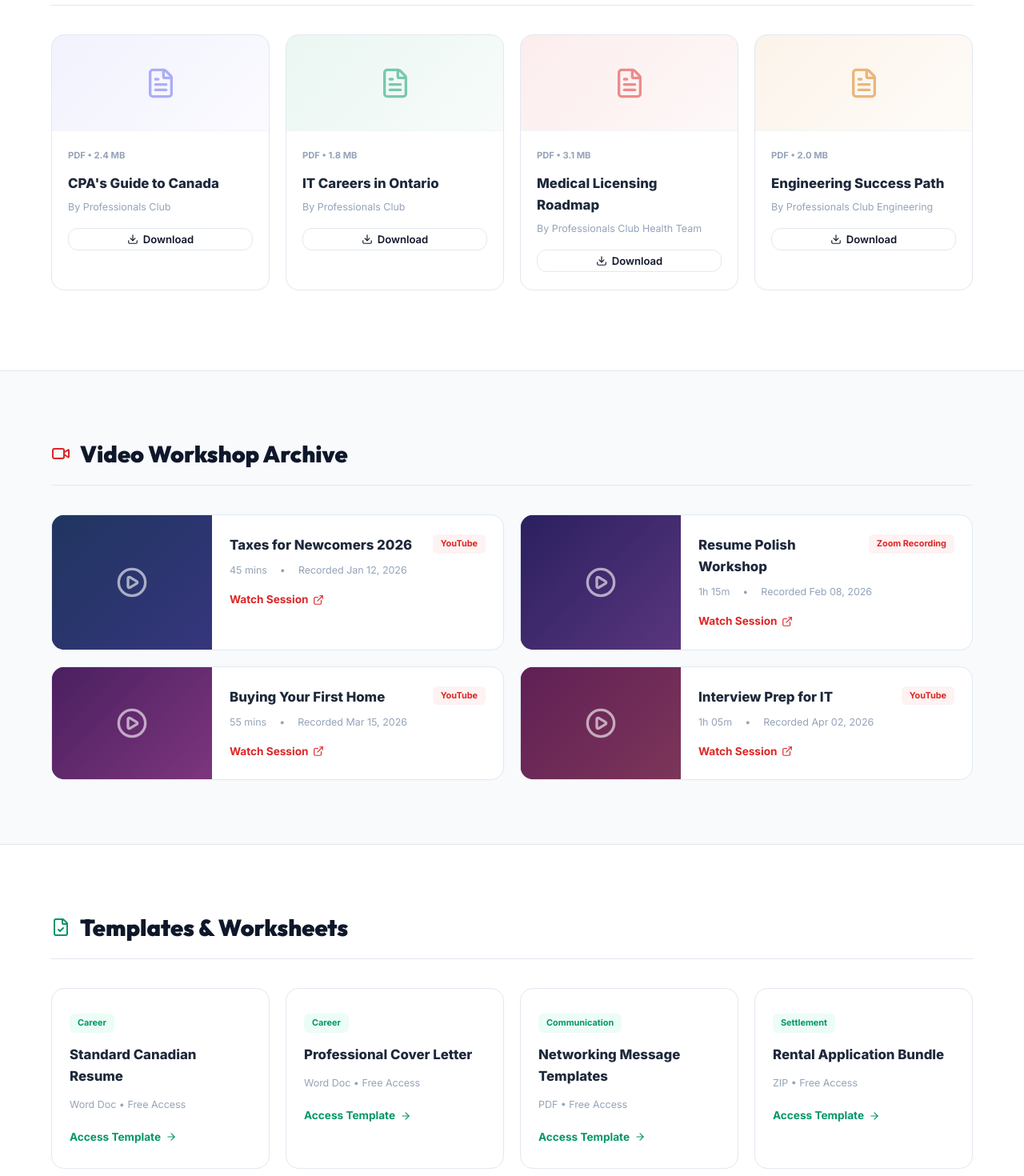
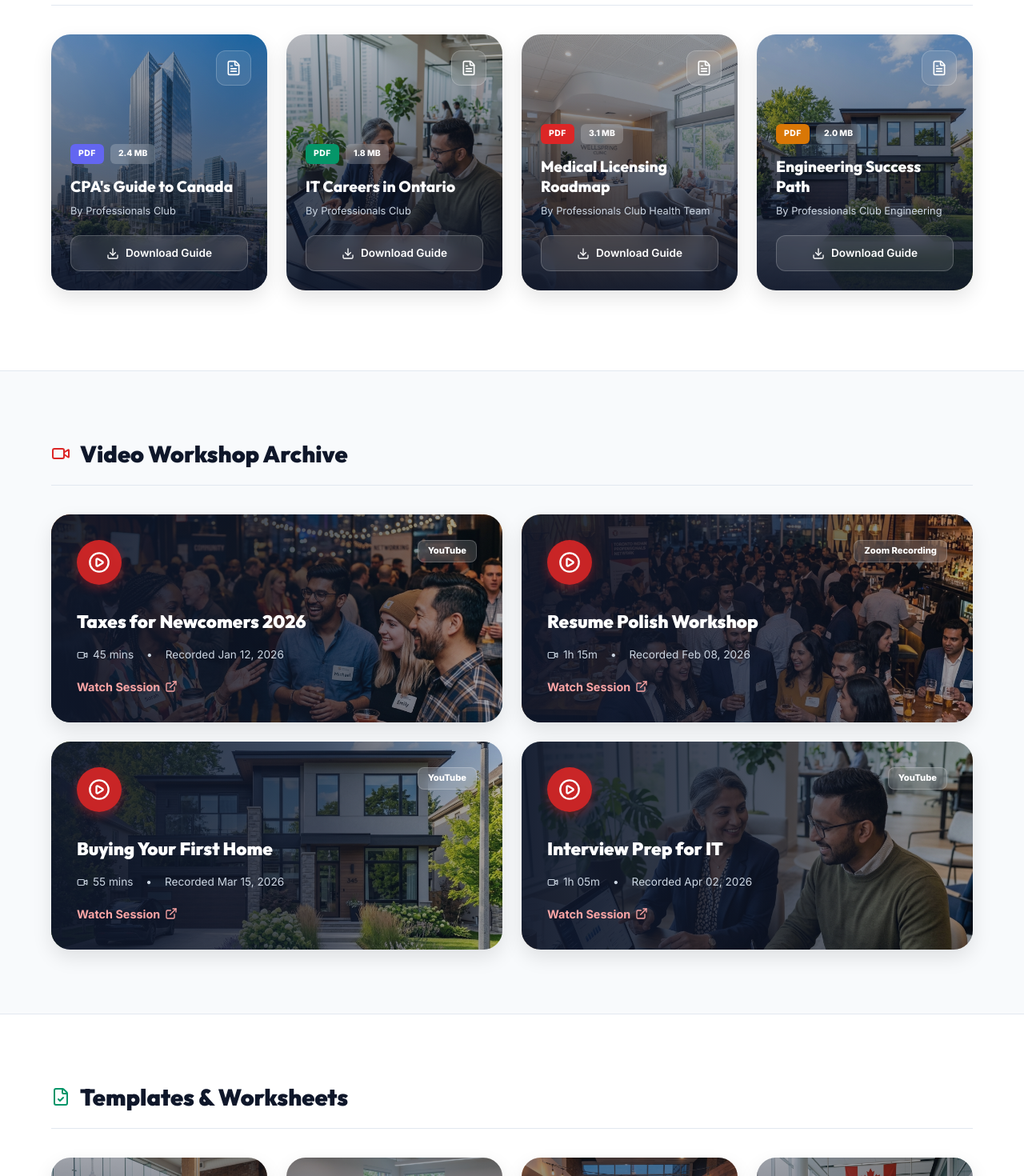
Before and after one commit to uditguptaca/professionalsclub, a Next.js app: page /resources in a window 1280 px wide. Shown: the part 600-2070 px from the top of the page at 80% size. Built offline with nearby package versions, Linux system fonts and the light colour scheme.

Commit message:
Complete site-wide mass design overhaul to image-rich components for About, Settlement, Resources, and News pages

```diff
--- a/src/app/resources/page.tsx
+++ b/src/app/resources/page.tsx
@@ -58,20 +58,25 @@ export default function ResourcesPage() {
             <BookOpen size={24} style={{ color: '#6366f1' }} />
             <h2 style={{ fontSize: '1.8rem', fontWeight: 900, fontFamily: 'var(--font-display)' }}>E-Books & Detailed Guides</h2>
           </div>
-          <div style={{ display: 'grid', gridTemplateColumns: 'repeat(4, 1fr)', gap: 20 }}>
+          <div style={{ display: 'grid', gridTemplateColumns: 'repeat(4, 1fr)', gap: 24 }}>
             {ebooks.map((book, idx) => (
-              <div key={idx} style={{ borderRadius: 16, border: '1px solid #e2e8f0', overflow: 'hidden', transition: 'box-shadow 0.2s', background: 'white' }}>
-                <div style={{ height: 120, background: `linear-gradient(135deg, ${book.color}15, ${book.color}08)`, display: 'flex', alignItems: 'center', justifyContent: 'center', borderBottom: '1px solid #f1f5f9' }}>
-                  <FileText size={40} style={{ color: book.color, opacity: 0.5 }} />
+              <div key={idx} style={{ position: 'relative', height: 320, borderRadius: 24, overflow: 'hidden', transition: 'transform 0.2s, box-shadow 0.2s', boxShadow: '0 10px 25px rgba(0,0,0,0.1)' }} className="hover:-translate-y-1 hover:shadow-xl">
+                <Image src={["/finance_bg.png", "/career-mentorship.png", "/healthcare_bg.png", "/housing_bg.png"][idx % 4]} alt={book.title} fill style={{ objectFit: 'cover' }} />
+                <div style={{ position: 'absolute', inset: 0, background: 'linear-gradient(to top, rgba(15,23,42,0.95) 0%, rgba(15,23,42,0.6) 50%, rgba(15,23,42,0.3) 100%)' }} />
+
+                <div style={{ position: 'absolute', top: 20, right: 20, width: 44, height: 44, borderRadius: 12, background: 'rgba(255,255,255,0.1)', backdropFilter: 'blur(8px)', border: '1px solid rgba(255,255,255,0.2)', display: 'flex', alignItems: 'center', justifyContent: 'center' }}>
+                  <FileText size={20} style={{ color: 'white' }} />
                 </div>
-                <div style={{ padding: '22px 20px' }}>
-                  <div style={{ display: 'flex', justifyContent: 'space-between', alignItems: 'center', marginBottom: 12 }}>
-                    <span style={{ fontSize: '0.7rem', fontWeight: 700, color: '#94a3b8' }}>{book.type} &#8226; {book.size}</span>
+
+                <div style={{ position: 'absolute', bottom: 0, left: 0, right: 0, padding: 24 }}>
+                  <div style={{ display: 'flex', gap: 8, marginBottom: 16 }}>
+                    <span style={{ fontSize: '0.65rem', fontWeight: 800, color: 'white', padding: '4px 10px', background: book.color, borderRadius: 6, letterSpacing: '0.05em' }}>{book.type}</span>
+                    <span style={{ fontSize: '0.65rem', fontWeight: 800, color: 'white', padding: '4px 10px', background: 'rgba(255,255,255,0.2)', backdropFilter: 'blur(4px)', borderRadius: 6 }}>{book.size}</span>
                   </div>
-                  <h3 style={{ fontWeight: 800, fontSize: '1.05rem', marginBottom: 6, color: '#1e293b' }}>{book.title}</h3>
-                  <p style={{ fontSize: '0.78rem', color: '#94a3b8', marginBottom: 16 }}>By {book.author}</p>
-                  <button className="btn btn-outline btn-sm" style={{ width: '100%', display: 'flex', alignItems: 'center', justifyContent: 'center', gap: 6, background: 'white', fontSize: '0.82rem' }}>
-                    <Download size={14} /> Download
+                  <h3 style={{ fontWeight: 800, fontSize: '1.2rem', marginBottom: 8, color: 'white', lineHeight: 1.3, fontFamily: 'var(--font-display)' }}>{book.title}</h3>
+                  <p style={{ fontSize: '0.8rem', color: '#cbd5e1', marginBottom: 20 }}>By {book.author}</p>
+                  <button className="btn" style={{ width: '100%', display: 'flex', alignItems: 'center', justifyContent: 'center', gap: 8, background: 'rgba(255,255,255,0.1)', color: 'white', border: '1px solid rgba(255,255,255,0.2)', backdropFilter: 'blur(8px)', fontSize: '0.85rem', padding: '12px 0' }}>
+                    <Download size={16} /> Download Guide
                   </button>
                 </div>
               </div>
@@ -87,26 +92,31 @@ export default function ResourcesPage() {
             <Video size={24} style={{ color: '#dc2626' }} />
             <h2 style={{ fontSize: '1.8rem', fontWeight: 900, fontFamily: 'var(--font-display)' }}>Video Workshop Archive</h2>
           </div>
-          <div style={{ display: 'grid', gridTemplateColumns: '1fr 1fr', gap: 20 }}>
+          <div style={{ display: 'grid', gridTemplateColumns: '1fr 1fr', gap: 24 }}>
             {workshops.map((video, idx) => (
-              <div key={idx} style={{ display: 'flex', borderRadius: 16, overflow: 'hidden', border: '1px solid #e2e8f0', background: 'white' }}>
-                <div style={{ width: 200, background: '#0f172a', display: 'flex', alignItems: 'center', justifyContent: 'center', flexShrink: 0, cursor: 'pointer', position: 'relative' }}>
-                  <div style={{ position: 'absolute', inset: 0, background: `linear-gradient(135deg, hsl(${220 + idx * 30}, 50%, 25%), hsl(${240 + idx * 30}, 40%, 35%))` }} />
-                  <PlayCircle size={40} style={{ color: 'rgba(255,255,255,0.6)', position: 'relative', zIndex: 2 }} />
-                </div>
-                <div style={{ padding: '24px 22px', flex: 1 }}>
-                  <div style={{ display: 'flex', justifyContent: 'space-between', alignItems: 'flex-start', marginBottom: 8 }}>
-                    <h3 style={{ fontWeight: 800, fontSize: '1.05rem', color: '#1e293b' }}>{video.title}</h3>
-                    <span style={{ fontSize: '0.68rem', fontWeight: 700, padding: '3px 10px', borderRadius: 6, background: '#fef2f2', color: '#dc2626', flexShrink: 0, marginLeft: 8 }}>{video.platform}</span>
+              <div key={idx} style={{ position: 'relative', height: 260, borderRadius: 24, overflow: 'hidden', transition: 'transform 0.2s, box-shadow 0.2s', boxShadow: '0 10px 25px rgba(0,0,0,0.1)' }} className="hover:-translate-y-1 hover:shadow-xl">
+                <Image src={["/meetup_bg.png", "/events-meetup.png", "/housing_bg.png", "/career-mentorship.png"][idx % 4]} alt={video.title} fill style={{ objectFit: 'cover' }} />
+                <div style={{ position: 'absolute', inset: 0, background: 'linear-gradient(to right, rgba(15,23,42,0.95) 0%, rgba(15,23,42,0.7) 60%, rgba(15,23,42,0.3) 100%)' }} />
+
+                <div style={{ position: 'absolute', inset: 0, padding: 32, display: 'flex', flexDirection: 'column', justifyContent: 'space-between' }}>
+                  <div style={{ display: 'flex', justifyContent: 'space-between', alignItems: 'flex-start' }}>
+                    <div style={{ width: 56, height: 56, borderRadius: '50%', background: 'rgba(220,38,38,0.9)', color: 'white', display: 'flex', alignItems: 'center', justifyContent: 'center', backdropFilter: 'blur(4px)', boxShadow: '0 4px 12px rgba(220,38,38,0.4)', cursor: 'pointer' }} className="hover:scale-110 transition-transform">
+                      <PlayCircle size={28} />
+                    </div>
+                    <span style={{ fontSize: '0.7rem', fontWeight: 800, padding: '4px 12px', borderRadius: 8, background: 'rgba(255,255,255,0.15)', color: 'white', backdropFilter: 'blur(8px)', border: '1px solid rgba(255,255,255,0.2)' }}>{video.platform}</span>
                   </div>
-                  <div style={{ display: 'flex', gap: 16, fontSize: '0.78rem', color: '#94a3b8', marginBottom: 16 }}>
-                    <span>{video.duration}</span>
-                    <span>&#8226;</span>
-                    <span>Recorded {video.date}</span>
+
+                  <div>
+                    <h3 style={{ fontWeight: 900, fontSize: '1.4rem', color: 'white', marginBottom: 12, fontFamily: 'var(--font-display)', maxWidth: '80%' }}>{video.title}</h3>
+                    <div style={{ display: 'flex', gap: 16, fontSize: '0.85rem', color: '#cbd5e1', marginBottom: 16 }}>
+                      <span style={{ display: 'flex', alignItems: 'center', gap: 6 }}><Video size={14} /> {video.duration}</span>
+                      <span>&#8226;</span>
+                      <span>Recorded {video.date}</span>
+                    </div>
+                    <Link href="#" style={{ fontWeight: 700, color: '#fca5a5', fontSize: '0.9rem', display: 'inline-flex', alignItems: 'center', gap: 6, textDecoration: 'none' }}>
+                      Watch Session <ExternalLink size={16} />
+                    </Link>
                   </div>
-                  <a href="#" style={{ fontWeight: 700, color: '#dc2626', fontSize: '0.85rem', display: 'flex', alignItems: 'center', gap: 6, textDecoration: 'none' }}>
-                    Watch Session <ExternalLink size={14} />
-                  </a>
                 </div>
               </div>
             ))}
@@ -121,15 +131,20 @@ export default function ResourcesPage() {
             <FileCheck size={24} style={{ color: '#059669' }} />
             <h2 style={{ fontSize: '1.8rem', fontWeight: 900, fontFamily: 'var(--font-display)' }}>Templates & Worksheets</h2>
           </div>
-          <div style={{ display: 'grid', gridTemplateColumns: 'repeat(4, 1fr)', gap: 20 }}>
+          <div style={{ display: 'grid', gridTemplateColumns: 'repeat(4, 1fr)', gap: 24 }}>
             {templates.map((temp, idx) => (
-              <div key={idx} style={{ borderRadius: 16, padding: '28px 22px', border: '1px solid #e2e8f0', background: 'white' }}>
-                <span style={{ fontSize: '0.68rem', fontWeight: 700, padding: '3px 10px', borderRadius: 6, background: '#ecfdf5', color: '#059669', marginBottom: 14, display: 'inline-block' }}>{temp.category}</span>
-                <h3 style={{ fontWeight: 800, fontSize: '1.05rem', marginBottom: 12, color: '#1e293b' }}>{temp.title}</h3>
-                <div style={{ fontSize: '0.78rem', color: '#94a3b8', marginBottom: 20 }}>{temp.type} &#8226; Free Access</div>
-                <a href="#" style={{ fontWeight: 700, color: '#059669', fontSize: '0.85rem', display: 'flex', alignItems: 'center', gap: 6, textDecoration: 'none' }}>
-                  Access Template <ArrowRight size={14} />
-                </a>
+              <div key={idx} style={{ position: 'relative', height: 280, borderRadius: 24, overflow: 'hidden', transition: 'transform 0.2s, box-shadow 0.2s', boxShadow: '0 10px 25px rgba(0,0,0,0.1)' }} className="hover:-translate-y-1 hover:shadow-xl">
+                <Image src={["/hero-community.png", "/volunteer-help.png", "/events-meetup.png", "/settlement-guide.png"][idx % 4]} alt={temp.title} fill style={{ objectFit: 'cover' }} />
+                <div style={{ position: 'absolute', inset: 0, background: 'linear-gradient(to top, rgba(15,23,42,0.95) 0%, rgba(15,23,42,0.7) 40%, rgba(15,23,42,0.4) 100%)' }} />
+
+                <div style={{ position: 'absolute', inset: 0, padding: 24, display: 'flex', flexDirection: 'column', justifyContent: 'flex-end' }}>
+                  <span style={{ fontSize: '0.7rem', fontWeight: 800, padding: '4px 10px', borderRadius: 6, background: 'rgba(5,150,105,0.8)', color: 'white', marginBottom: 16, alignSelf: 'flex-start', backdropFilter: 'blur(4px)' }}>{temp.category}</span>
+                  <h3 style={{ fontWeight: 800, fontSize: '1.15rem', marginBottom: 12, color: 'white', lineHeight: 1.3, fontFamily: 'var(--font-display)' }}>{temp.title}</h3>
+                  <div style={{ fontSize: '0.8rem', color: '#cbd5e1', marginBottom: 20 }}>{temp.type} &#8226; Free Access</div>
+                  <Link href="#" style={{ fontWeight: 700, color: '#6ee7b7', fontSize: '0.9rem', display: 'inline-flex', alignItems: 'center', gap: 8, textDecoration: 'none' }}>
+                    Access Template <ArrowRight size={16} />
+                  </Link>
+                </div>
               </div>
             ))}
           </div>
```
Also changed, not shown: src/app/about/page.tsx (+27 -30 lines), src/app/news/page.tsx (+27 -20 lines), src/app/settlement/page.tsx (+20 -16 lines).
